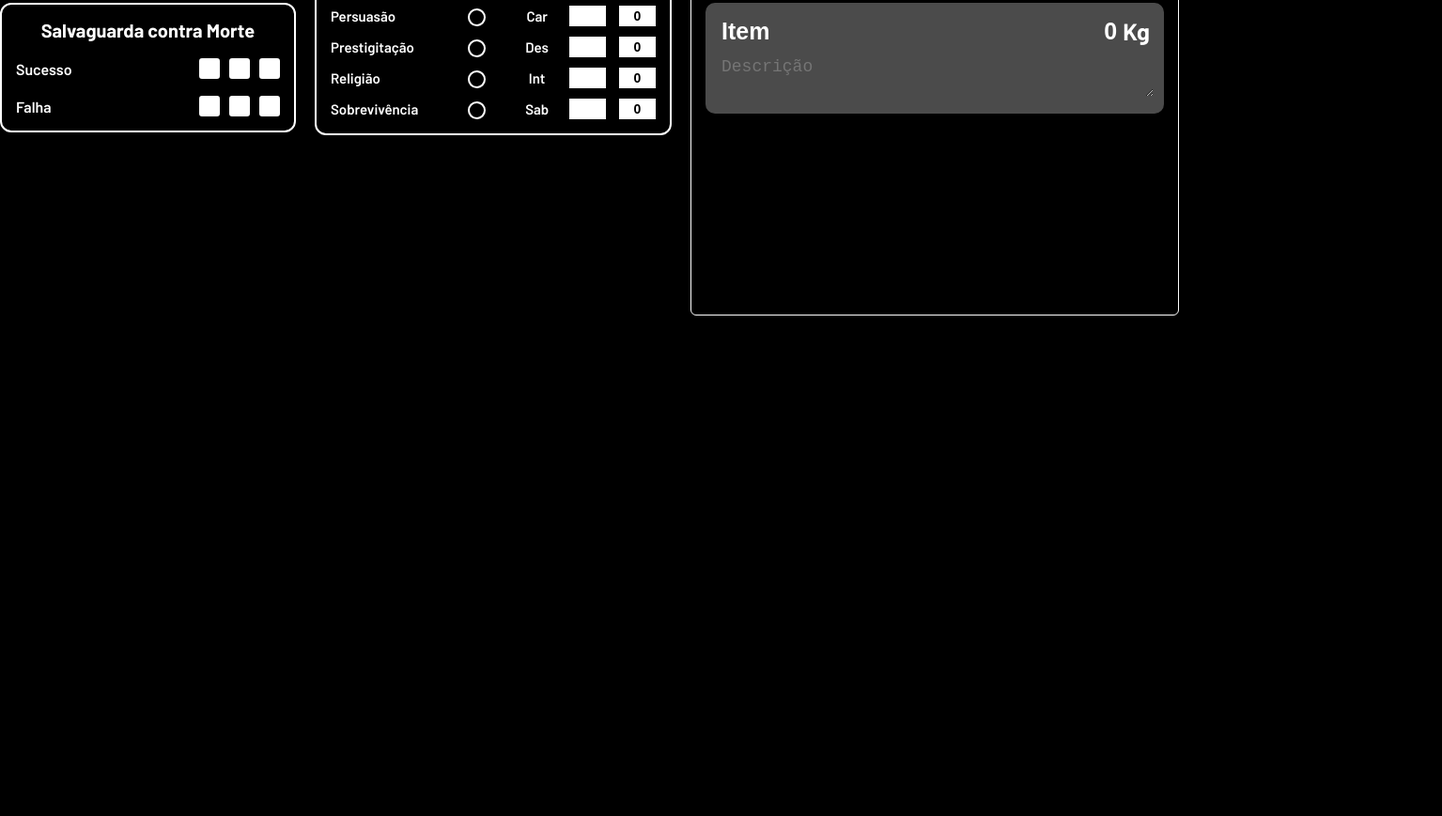
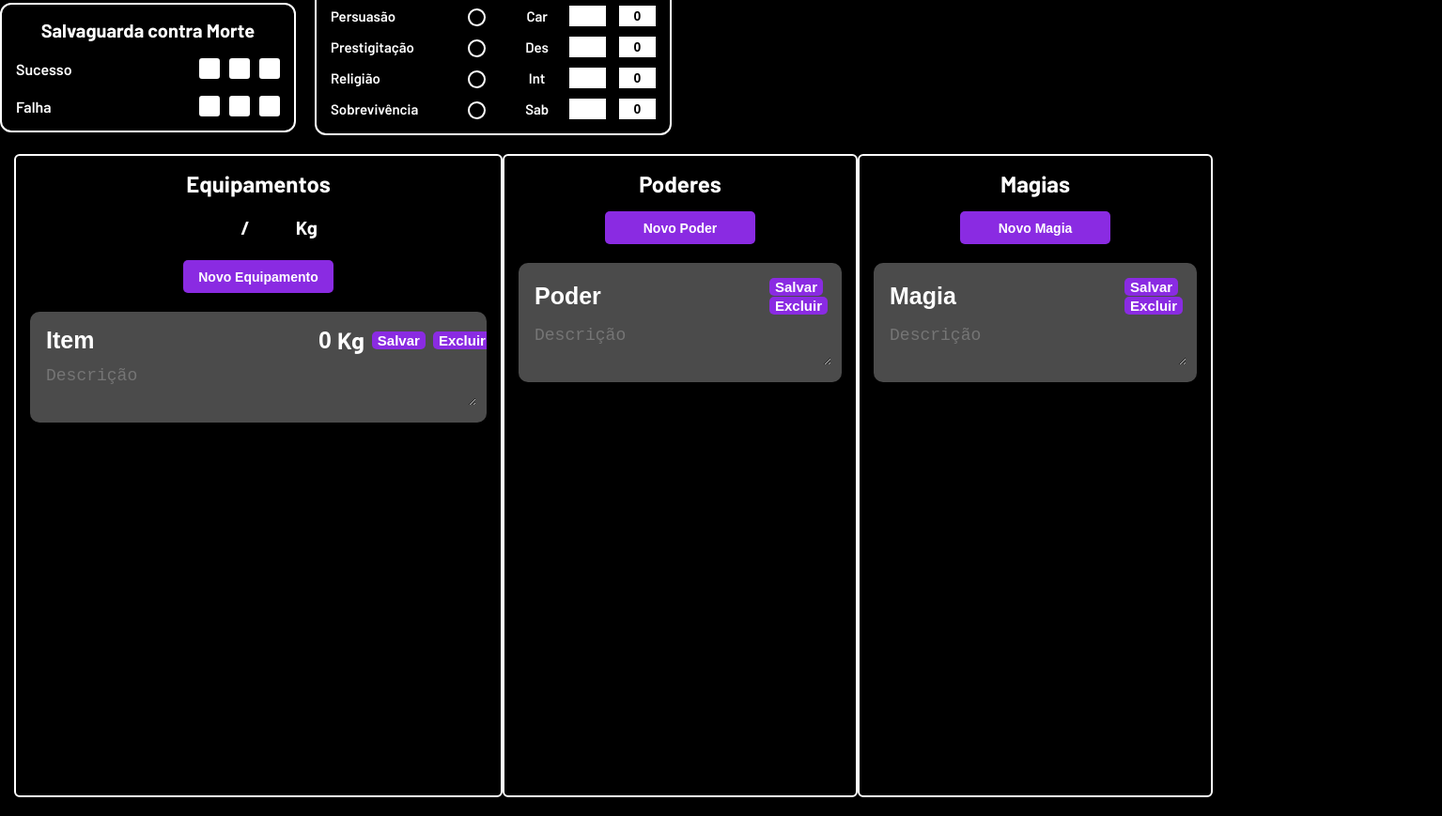
Before and after one commit to MuriloLeon/dragons_sheet, a website: page public/ficha_personagem.html in a window 1280 px wide. Shown: the part 1045-1914 px from the top of the page at 94% size, 1535 px wide, since content can reach past the window. Before the commit the page ends 1381 px from the top, so only its background shows below. Drawn offline with Linux system fonts and the light colour scheme; a web font is replaced by a local one.

Commit message:
Termino do css da ficha

```diff
--- a/public/css/ficha.css
+++ b/public/css/ficha.css
@@ -106,7 +106,7 @@
   display: flex;
   justify-content: space-between;
   flex-direction: row;
-  margin: 30px 10px 10px 10px;
+  margin: 30px 20px 10px 10px;
 }
 
 .atributos {
@@ -773,6 +773,8 @@
 /*       ROLAGENS          */
 /* ======================= */
 
+
+
 .rolagens{
   width: 800px;
 
@@ -933,11 +935,23 @@
   font-weight: 800;
 }
 
+/* ==============================
+-------------ITENS---------------
+=================================*/
+
+.listaPoderesItens{
+  display: flex;
+  flex-direction: row;
+  margin: 20px 15px;
+  justify-content: space-between;
+}
+
 .containerEquipamentos{
   width: 520px;
   min-height: 500px;
 
-  border: 1px solid white;
+
+  border: 2px solid white;
   border-radius: 6px;
 
   padding: 15px;
@@ -950,6 +964,7 @@
 
   color: white;
 }
+
 
 /* TITULO */
 
@@ -1026,6 +1041,7 @@
 /* ITEM */
 /* ========================= */
 
+
 .item{
   width: 100%;
 
@@ -1041,13 +1057,20 @@
 }
 
 /* HEADER ITEM */
+.containerItens{
+  display: flex;
+  flex-direction: column;
+  gap: 10px;
+  overflow-y: auto;
+  width: 100%;
+  min-height: 500px;
+  max-height: 500px;
+}
 
 .headerItens{
   display: flex;
   flex-direction: row;
-  justify-content: space-between;
   align-items: center;
-
   margin-bottom: 10px;
 }
 
@@ -1057,10 +1080,22 @@
   font-weight: 700;
 }
 
+.headerItens button {
+  border: 0;
+  border-radius: 5px;
+  font-size: 15px;
+  margin-left: 8px;
+  font-weight: 600;
+  background-color: #8a2be2;
+  color: #fff;
+  cursor: pointer;
+
+}
+
 /* INPUT NOME */
 
 #ipt_nomeItem{
-  width: 250px;
+  width: 240px;
 
   border: 0;
 /*   border-bottom: 2px solid #fff; */
@@ -1085,7 +1120,7 @@
   width: 60px;
 
   border: 0;
-/*   border-bottom: 2px solid #fff; */
+  /*   border-bottom: 2px solid #fff; */
 
   background-color: transparent;
 
@@ -1120,3 +1155,286 @@
 #ipt_descricaoItem:focus{
   outline: none;
 }
+
+/* ===========================================
+-----------------PODERES-----------------------
+==============================================*/
+
+.containerPoderes{
+  width: 520px;
+  min-height: 500px;
+
+
+  border: 2px solid white;
+  border-radius: 6px;
+
+  padding: 15px;
+
+  box-sizing: border-box;
+
+  display: flex;
+  flex-direction: column;
+  align-items: center;
+
+  color: white;
+}
+
+.containerPoderes h3{
+  margin: 0 0 15px 0;
+
+  font-size: 24px;
+  font-weight: 700;
+}
+
+.btnPoder{
+  width: 160px;
+  height: 35px;
+
+  margin-bottom: 20px;
+
+  border: 0;
+  border-radius: 5px;
+
+  background-color: #8a2be2;
+
+  color: white;
+
+  font-size: 14px;
+  font-weight: 700;
+
+  cursor: pointer;
+}
+
+.containerPoder{
+  display: flex;
+  flex-direction: column;
+  gap: 10px;
+  overflow-y: auto;
+  width: 100%;
+  min-height: 500px;
+  max-height: 500px;
+}
+
+
+.poder{
+  width: 100%;
+
+  background-color: #4b4b4b;
+
+  border-radius: 10px;
+
+  padding: 15px;
+
+  box-sizing: border-box;
+
+  margin-bottom: 12px;
+}
+
+/* HEADER Poder */
+
+.headerPoder{
+  display: flex;
+  flex-direction: row;
+  justify-content: space-between;
+  align-items: center;
+  margin-bottom: 10px;
+}
+
+.headerPoder p {
+  margin: 0;
+  font-size: 25px;
+  font-weight: 700;
+}
+
+.headerPoder button {
+  border: 0;
+  border-radius: 5px;
+  font-size: 15px;
+  margin-left: 8px;
+  font-weight: 600;
+  background-color: #8a2be2;
+  color: #fff;
+  cursor: pointer;
+
+}
+
+/* INPUT NOME */
+
+#ipt_nomePoder{
+  width: 240px;
+
+  border: 0;
+
+  background-color: transparent;
+
+  color: white;
+
+  font-size: 25px;
+  font-weight: 700;
+}
+
+
+/* DESCRICAO */
+
+#ipt_descricaoPoder{
+  min-width: 100%;
+  max-width: 100%;
+  border: 0;
+
+  background-color: transparent;
+
+  color: white;
+
+
+  font-size: 18px;
+  font-weight: 500;
+}
+
+/* FOCUS */
+
+#ipt_nomePoder:focus,
+#ipt_descricaoPoder:focus{
+  outline: none;
+}
+
+
+/* ===========================================
+-----------------MAGIAS-----------------------
+==============================================*/
+
+.containerMagias{
+  width: 520px;
+  min-height: 500px;
+
+
+  border: 2px solid white;
+  border-radius: 6px;
+
+  padding: 15px;
+
+  box-sizing: border-box;
+
+  display: flex;
+  flex-direction: column;
+  align-items: center;
+
+  color: white;
+}
+
+.containerMagias h3{
+  margin: 0 0 15px 0;
+
+  font-size: 24px;
+  font-weight: 700;
+}
+
+.btnMagia{
+  width: 160px;
+  height: 35px;
+
+  margin-bottom: 20px;
+
+  border: 0;
+  border-radius: 5px;
+
+  background-color: #8a2be2;
+
+  color: white;
+
+  font-size: 14px;
+  font-weight: 700;
+
+  cursor: pointer;
+}
+
+.containerMagia{
+  display: flex;
+  flex-direction: column;
+  gap: 10px;
+  overflow-y: auto;
+  width: 100%;
+  min-height: 500px;
+  max-height: 500px;
+}
+
+
+.magia{
+  width: 100%;
+
+  background-color: #4b4b4b;
+
+  border-radius: 10px;
+
+  padding: 15px;
+
+  box-sizing: border-box;
+
+  margin-bottom: 12px;
+}
+
+/* HEADER Poder */
+
+.headerMagia{
+  display: flex;
+  flex-direction: row;
+  justify-content: space-between;
+  align-items: center;
+  margin-bottom: 10px;
+}
+
+.headerMagia p {
+  margin: 0;
+  font-size: 25px;
+  font-weight: 700;
+}
+
+.headerMagia button {
+  border: 0;
+  border-radius: 5px;
+  font-size: 15px;
+  margin-left: 8px;
+  font-weight: 600;
+  background-color: #8a2be2;
+  color: #fff;
+  cursor: pointer;
+
+}
+
+/* INPUT NOME */
+
+#ipt_nomeMagia{
+  width: 240px;
+
+  border: 0;
+
+  background-color: transparent;
+
+  color: white;
+
+  font-size: 25px;
+  font-weight: 700;
+}
+
+
+/* DESCRICAO */
+
+#ipt_descricaoMagia{
+  min-width: 100%;
+  max-width: 100%;
+  border: 0;
+
+  background-color: transparent;
+
+  color: white;
+
+
+  font-size: 18px;
+  font-weight: 500;
+}
+
+/* FOCUS */
+
+#ipt_nomeMagia:focus,
+#ipt_descricaoMagia:focus{
+  outline: none;
+}
--- a/public/ficha_personagem.html
+++ b/public/ficha_personagem.html
@@ -360,7 +360,6 @@
       </div>
     </div>
 
-  <div>
     <div class="rolagens">
       <h3>Rolagens de Dados</h3>
       <div class="selecao">
@@ -404,7 +403,8 @@
         </div>
       </div>
       </div>
-
+      </div>
+<div class="listaPoderesItens">
       <div class="containerEquipamentos">
         <h3>Equipamentos</h3>
         <div class="carga_maxima">
@@ -414,6 +414,7 @@
           <p>Kg</p>
         </div>
         <button class="btnEquipamento">Novo Equipamento</button>
+        <div class="containerItens">
           <div class="item">
             <div class="headerItens">
               <input type="text" id="ipt_nomeItem" value="Item" placeholder="Item">
@@ -421,13 +422,46 @@
               <input type="text" id="ipt_pesoItem" value="0" placeholder="Peso">
               <p>Kg</p>
             </div>
+            <button>Salvar</button>
+            <button>Excluir</button>
             </div>
             <textarea type="text" id="ipt_descricaoItem" placeholder="Descrição"></textarea>
           </div>
         </div>
+      </div>
 
+      <div class="containerPoderes">
+        <h3>Poderes</h3>
+        <button class="btnPoder">Novo Poder</button>
+        <div class="containerPoder">
+          <div class="poder">
+            <div class="headerPoder">
+            <input type="text" id="ipt_nomePoder" value="Poder" placeholder="Poder">
+            <div>
+              <button>Salvar</button>
+              <button>Excluir</button>
+            </div>
+            </div>
+            <textarea type="text" id="ipt_descricaoPoder" placeholder="Descrição"></textarea>
+          </div>
+        </div>
+      </div>
 
-
+      <div class="containerMagias">
+        <h3>Magias</h3>
+        <button class="btnMagia">Novo Magia</button>
+        <div class="containerMagia">
+          <div class="magia">
+            <div class="headerMagia">
+            <input type="text" id="ipt_nomeMagia" value="Magia" placeholder="Magia">
+            <div>
+              <button>Salvar</button>
+              <button>Excluir</button>
+            </div>
+            </div>
+            <textarea type="text" id="ipt_descricaoMagia" placeholder="Descrição"></textarea>
+          </div>
+        </div>
       </div>
 </div>
 </body>
```
Lines whose indentation alone changed are shown as unchanged.
